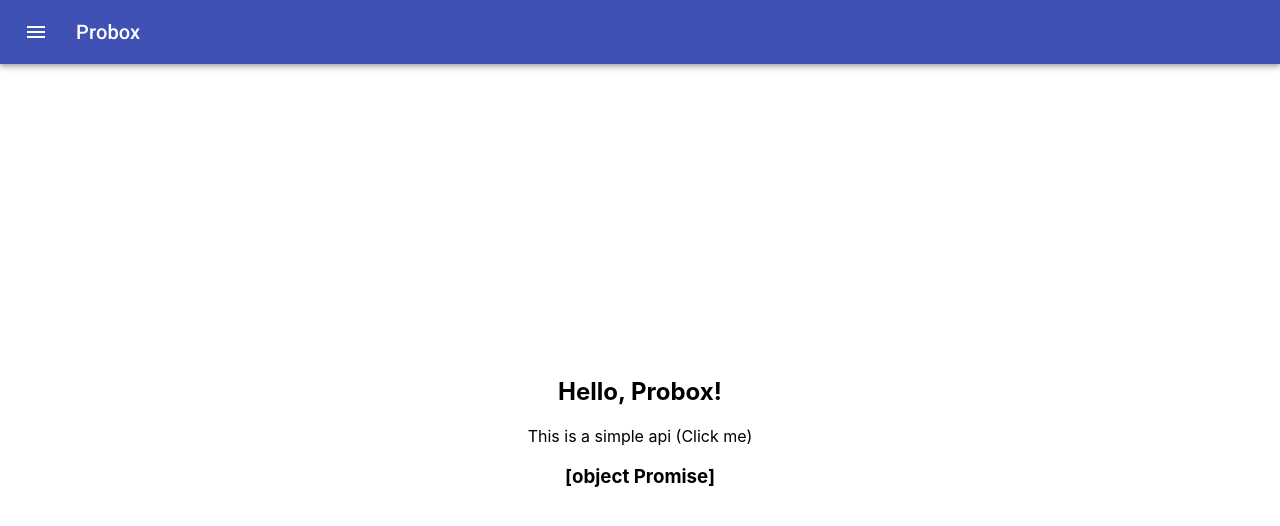
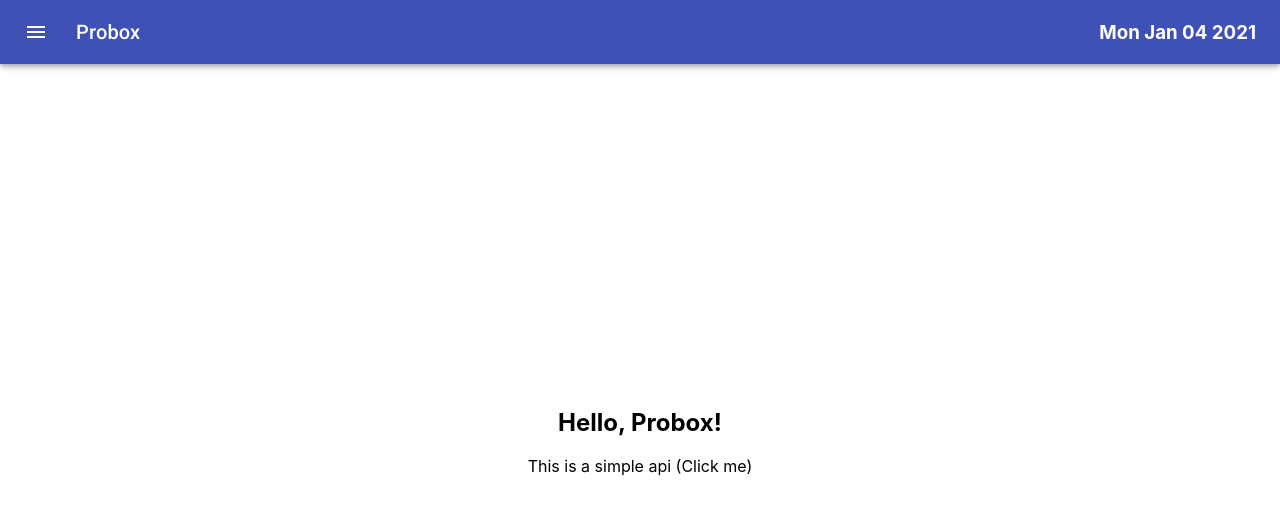
Before and after one commit to TWT-Code-Jam-FAST/Probox, a Next.js app in the folder frontend/: page / in a window 1280 px wide. Shown: the top 526 px of the page. Built offline with nearby package versions, Linux system fonts and the light colour scheme; no server answers.

Commit message:
added time api and show it on appbar

```diff
--- a/frontend/components/home.jsx
+++ b/frontend/components/home.jsx
@@ -3,14 +3,11 @@ import Link from "next/link";
 import React from "react";
 
 export default function HomePageMain() {
-  const res = fetch('https://probox.vercel.app/api/time').then(x => x.json());
-
   return (
     <main className={styles.main}>
       <h2>Hello, Probox!</h2>
 
       <Link href="/api/time">This is a simple api (Click me)</Link>
-      <h3>{res.toString()}</h3>
     </main>
   );
 }
--- a/frontend/components/navbar.jsx
+++ b/frontend/components/navbar.jsx
@@ -1,6 +1,8 @@
 import React from "react";
 import {AppBar, Toolbar, IconButton, Typography, Button} from "@material-ui/core";
 import MenuIcon from '@material-ui/icons/Menu';
+
+import Time from "./time";
 
 import {makeStyles} from '@material-ui/core/styles';
 
@@ -27,6 +29,7 @@ export default function Navbar(props) {
       <Typography variant="h6" className={classes.title}>
         {props.title}
       </Typography>
+      <Time/>
     </Toolbar>
   </AppBar>;
 }
--- /dev/null
+++ b/frontend/components/time.jsx
@@ -0,0 +1,24 @@
+import React, {Component} from "react";
+
+class Time extends Component {
+  constructor(props) {
+    super(props);
+    this.state = {data: {}};
+  }
+
+  componentDidMount() {
+    fetch(`/api/time`)
+      .then(res => res.json())
+      .then(json => this.setState({data: json}));
+  }
+
+  render() {
+    return (
+      <div>
+        <h3>{this.state.data.time}</h3>
+      </div>
+    );
+  }
+}
+
+export default Time;
```
